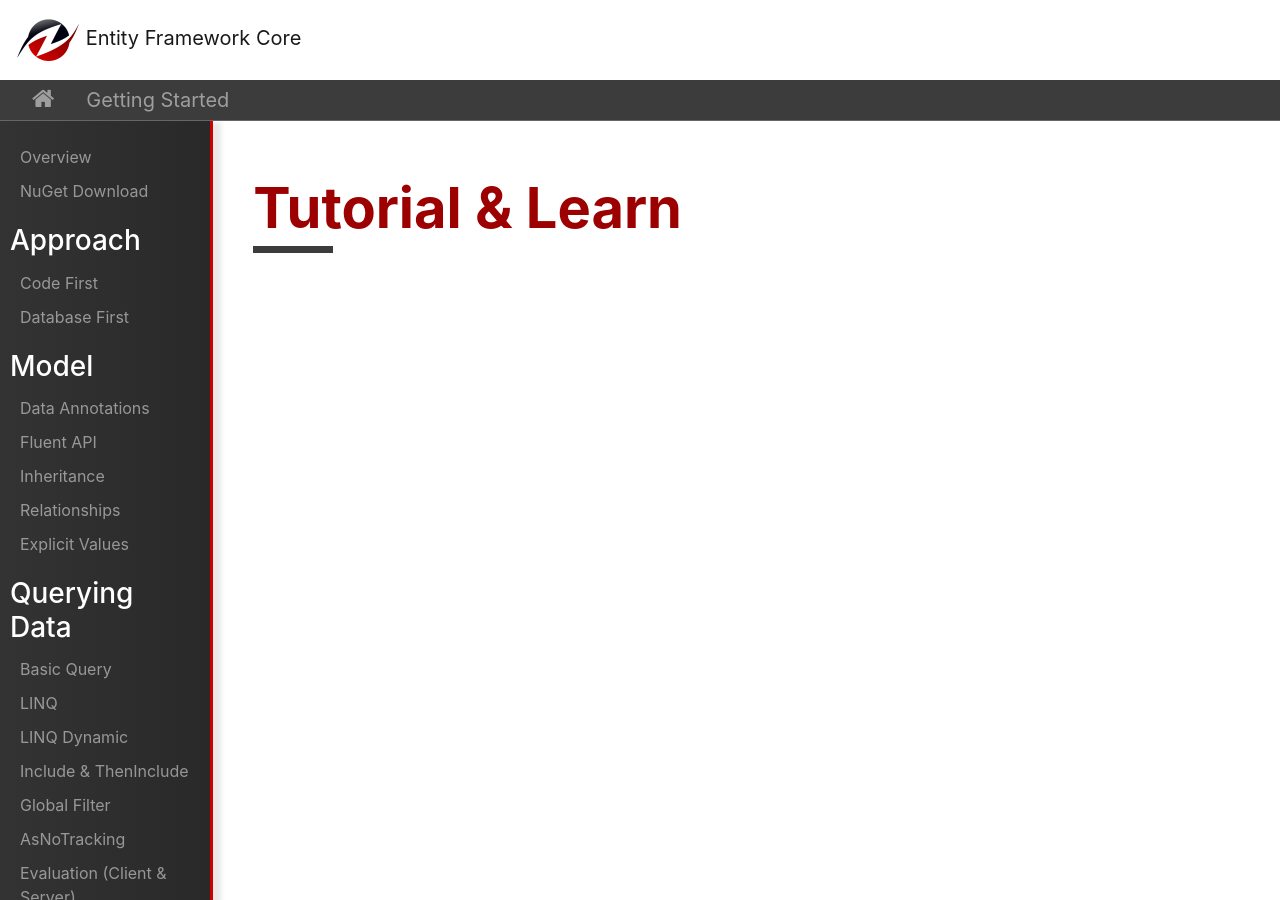
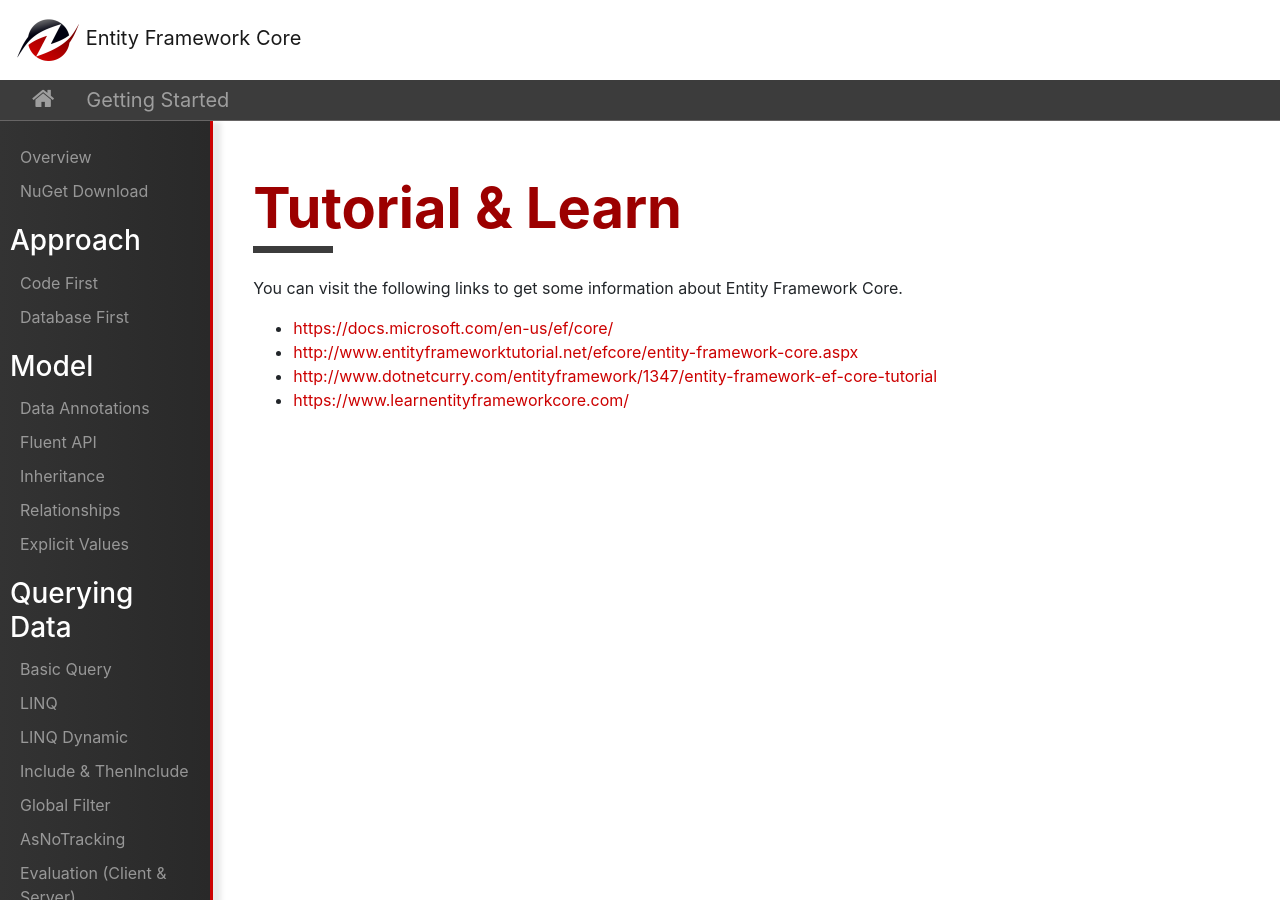
Before and after one commit to zzzprojects/EntityFrameworkCore, a Jekyll site: the page built from docs/pages/getting-started/tutorial-learn.md, in a window 1280 px wide and 900 px high. Built offline with Jekyll 4.4.1, drawn with Linux system fonts in a browser that asks for light colours; nearby versions of some CDN libraries.

Commit message:
Added tutorial learn article

```diff
--- a/docs/pages/getting-started/tutorial-learn.md
+++ b/docs/pages/getting-started/tutorial-learn.md
@@ -1,3 +1,10 @@
 ---
 permalink: tutorial-learn
 ---
+
+You can visit the following links to get some information about Entity Framework Core.
+
+ - [https://docs.microsoft.com/en-us/ef/core/](https://docs.microsoft.com/en-us/ef/core/)
+ - [http://www.entityframeworktutorial.net/efcore/entity-framework-core.aspx](http://www.entityframeworktutorial.net/efcore/entity-framework-core.aspx)
+ - [http://www.dotnetcurry.com/entityframework/1347/entity-framework-ef-core-tutorial](http://www.dotnetcurry.com/entityframework/1347/entity-framework-ef-core-tutorial)
+ - [https://www.learnentityframeworkcore.com/](https://www.learnentityframeworkcore.com/)
```
